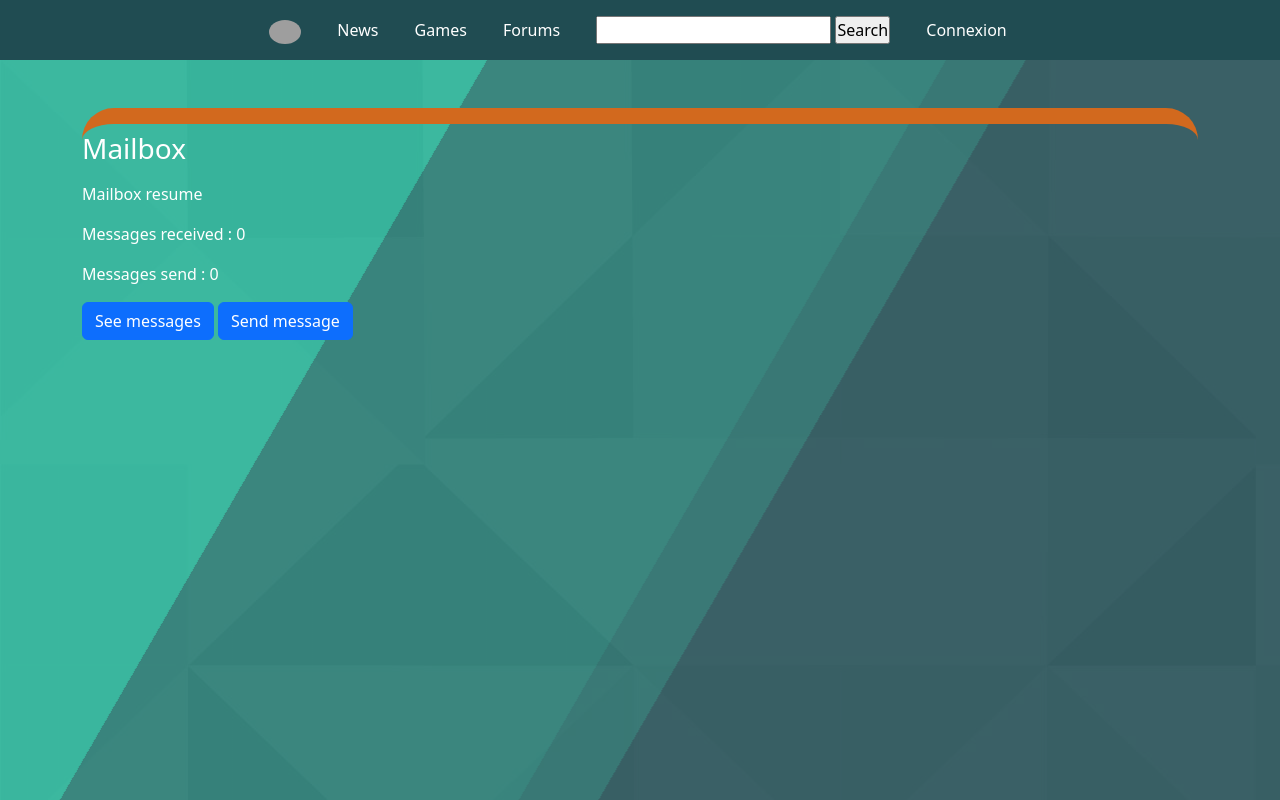
After one commit to Syduta/website-project, a Symfony app: template templates/front/messages.html.twig in a window 1280 px wide. The commit adds this page. Run offline with Twig, Linux system fonts and the light colour scheme; the template is opened without the code that fills it, so the values that code supplies are empty; some libraries are stand-ins or nearby versions; grey boxes are pictures that could not be loaded.

Commit message:
sending messages

```diff
--- a/src/Entity/Message.php
+++ b/src/Entity/Message.php
@@ -35,9 +35,9 @@ class Message
     #[ORM\JoinColumn(nullable: false)]
     private ?User $recipient = null;
 
-    public function __construct(){
-        $this->created_at = new \DateTime();
-    }
+//    public function __construct(){
+//        $this->created_at = new \DateTime();
+//    }
 
     public function getId(): ?int
     {
--- a/templates/base.html.twig
+++ b/templates/base.html.twig
@@ -74,9 +74,10 @@
     </nav>
 
     {% for message in app.flashes('success') %}
-        <div>
+        <div class="alert alert-dismissible fade show" role="alert">
             {% if app.user %}
                 <h3>{{ message }}</h3>
+                <button type="button" class="btn-close" data-bs-dismiss="alert" aria-label="close"></button>
             {% endif %}
         </div>
     {% endfor %}
@@ -102,6 +103,7 @@
 <script src="https://code.jquery.com/jquery-3.3.1.slim.min.js" integrity="sha384-q8i/X+965DzO0rT7abK41JStQIAqVgRVzpbzo5smXKp4YfRvH+8abtTE1Pi6jizo" crossorigin="anonymous"></script>
 <script src="https://cdn.jsdelivr.net/npm/popper.js@1.14.7/dist/umd/popper.min.js" integrity="sha384-UO2eT0CpHqdSJQ6hJty5KVphtPhzWj9WO1clHTMGa3JDZwrnQq4sF86dIHNDz0W1" crossorigin="anonymous"></script>
 <script src="https://cdn.jsdelivr.net/npm/bootstrap@4.3.1/dist/js/bootstrap.min.js" integrity="sha384-JjSmVgyd0p3pXB1rRibZUAYoIIy6OrQ6VrjIEaFf/nJGzIxFDsf4x0xIM+B07jRM" crossorigin="anonymous"></script>
+<script src="https://cdn.jsdelivr.net/npm/bootstrap@5.2.0/dist/js/bootstrap.min.js" integrity="sha384-ODmDIVzN+pFdexxHEHFBQH3/9/vQ9uori45z4JjnFsRydbmQbmL5t1tQ0culUzyK" crossorigin="anonymous"></script>
 <script src="{{ asset('assets/js/script.js') }}"></script>
 </body>
 </html>
--- /dev/null
+++ b/templates/front/messages.html.twig
@@ -0,0 +1,40 @@
+{% extends 'base.html.twig' %}
+
+{% block main %}
+    <section>
+        <div class="container">
+            <div class="row">
+                <div class="col">
+                    <h3>Mailbox</h3>
+                    <p>Mailbox resume</p>
+                    <p>Messages received : {{ app.user.received|length }}</p>
+                    <p>Messages send : {{ app.user.sent|length }}</p>
+                    <a class="btn btn-primary" data-bs-toggle="offcanvas" href="#offcanvasExample" role="button" aria-controls="offcanvasExample">
+                        See messages
+                    </a>
+                    <a class="btn btn-primary" href="{{ path("send") }}">Send message</a>
+                </div>
+            </div>
+        </div>
+    </section>
+    <div class="offcanvas offcanvas-start" tabindex="-1" id="offcanvasExample" aria-labelledby="offcanvasExampleLabel">
+        <div class="offcanvas-header">
+            <h4 class="offcanvas-title" id="offcanvasExampleLabel">Mailbox</h4>
+            <button type="button" class="btn-close text-reset" data-bs-dismiss="offcanvas" aria-label="Close"></button>
+        </div>
+        <div class="offcanvas-body">
+            <div class="list-group">
+                <a href="{{ path('messages') }}" class="list-group-item list-group-item-action active">Reception</a>
+            </div>
+            <div class="list-group">
+                <a href="{{ path('messages') }}" class="list-group-item list-group-item-action">Messages received</a>
+            </div>
+            <div class="list-group">
+                <a href="{{ path('messages') }}" class="list-group-item list-group-item-action">Messages sent</a>
+            </div>
+        </div>
+    </div>
+{% endblock %}
+
+{% block footer %}
+{% endblock %}
```
Also changed, not shown: src/Controller/FrontController.php (+36 -0 lines), src/Form/MessageType.php (added, +36 -0 lines), templates/front/send.html.twig (added, +37 -0 lines).
